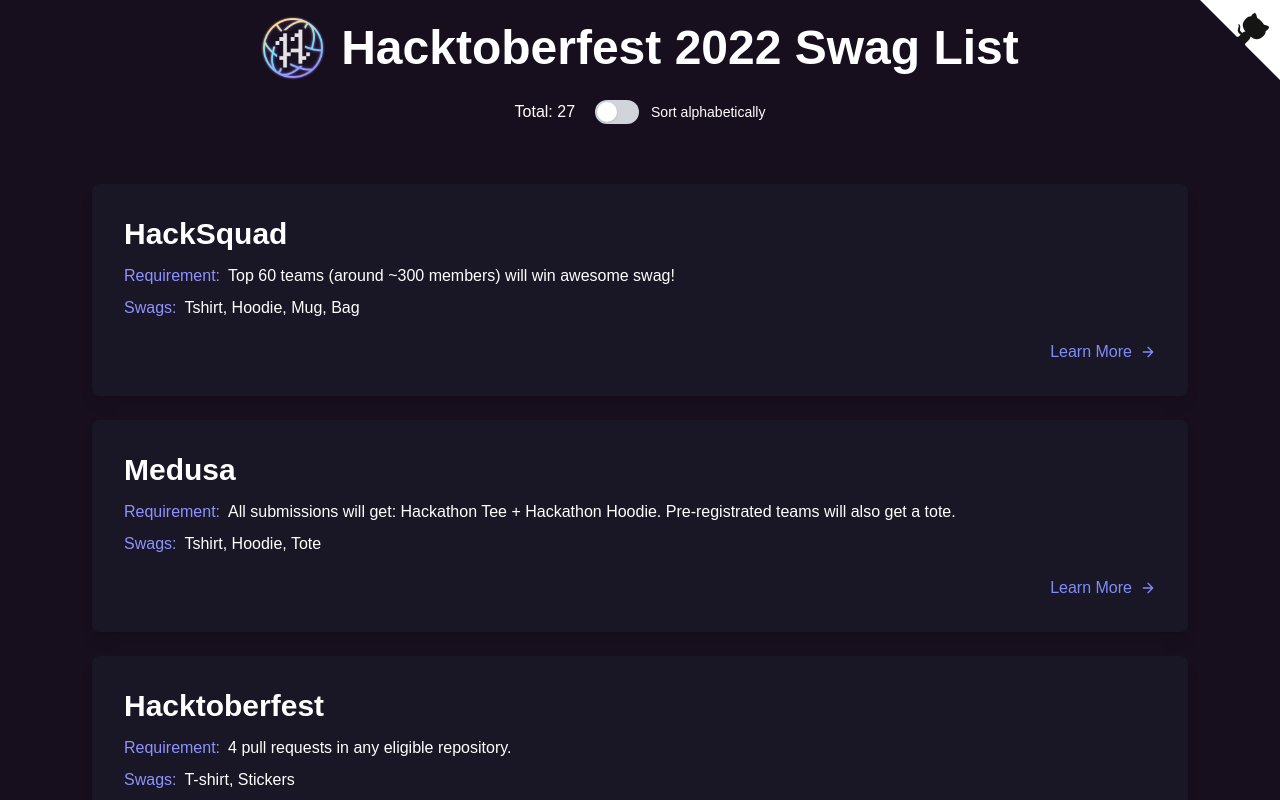
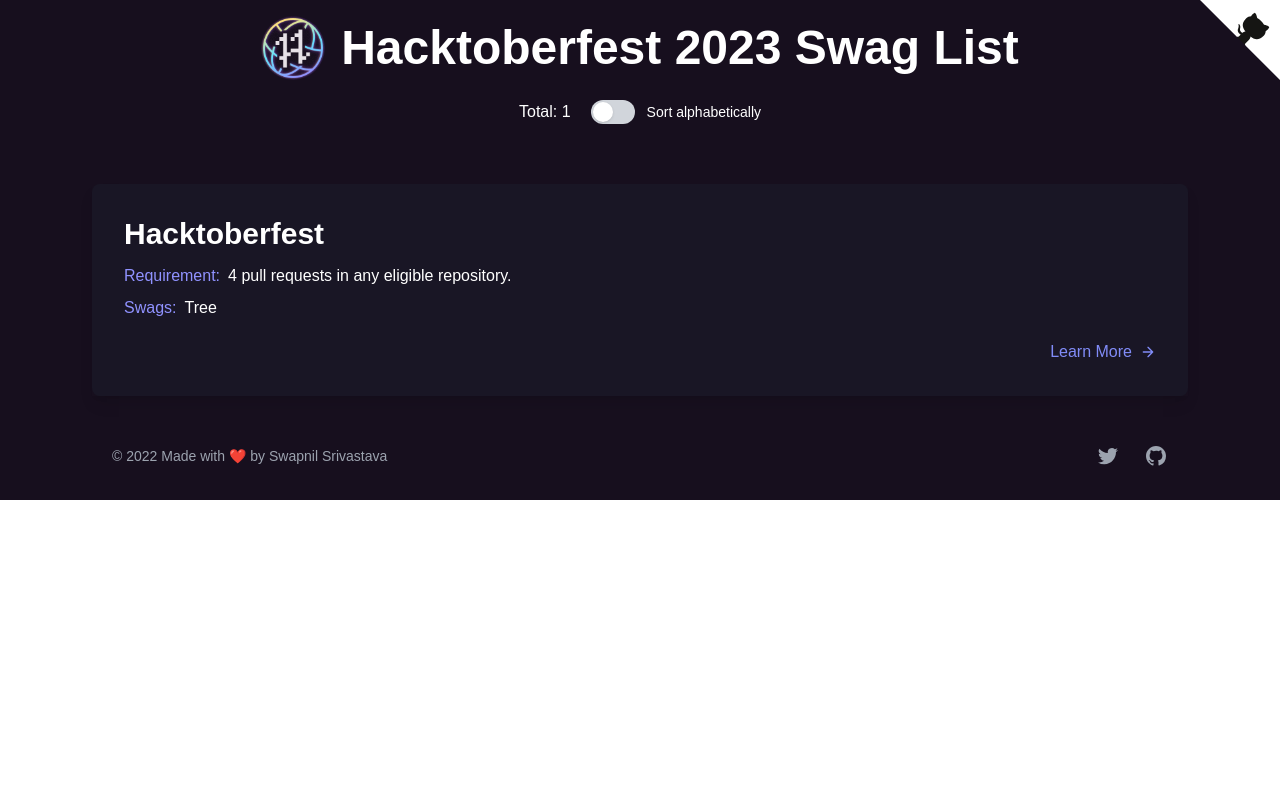
Before and after one commit to swapnilsparsh/hacktoberfest-swag, a Vue app: page / in a window 1280 px wide. Shown: the top 800 px of the page. Built offline with nearby package versions, Linux system fonts and the light colour scheme.

Commit message:
2023 Hacktoberfest added, 2022 removed

```diff
--- a/src/App.vue
+++ b/src/App.vue
@@ -1,6 +1,7 @@
 <script>
 import { computed, ref } from "vue";
-import data from "./data.json";
+// import data from "./data.json";
+import data from "./data/data-2023.json";
 import Twitter from "./components/Twitter.vue";
 import GitHub from "./components/GitHub.vue";
 import GitHubSVG from "./components/GitHubSVG.vue";
@@ -28,42 +29,66 @@ export default {
     <section class="max-w-6xl p-4 mx-auto">
       <!-- header  -->
       <section class="flex flex-wrap justify-center gap-4 mb-5">
-        <img src="../public/image/Symbol.jpg" class="object-cover w-16 h-16 rounded-full" />
-        <h1 class="mt-2 text-4xl md:text-5xl font-semibold text-center text-white">
-          Hacktoberfest 2022 Swag List
+        <img
+          src="../public/image/Symbol.jpg"
+          class="object-cover w-16 h-16 rounded-full"
+        />
+        <h1
+          class="mt-2 text-4xl font-semibold text-center text-white md:text-5xl"
+        >
+          Hacktoberfest 2023 Swag List
         </h1>
       </section>
-      <a class="github-corner" href="https://github.com/swapnilsparsh/hacktoberfest-swag" target="_blank"
-        rel="noopener">
+      <a
+        class="github-corner"
+        href="https://github.com/swapnilsparsh/hacktoberfest-swag"
+        target="_blank"
+        rel="noopener"
+      >
         <GitHubSVG />
       </a>
       <!-- toggle -->
       <div class="flex flex-col items-center justify-center mx-auto mb-6">
         <div class="flex items-center justify-center mx-auto mb-6">
-          <h2 class="text-white mr-5">Total: {{ links.length }}</h2>
-          <button type="button" aria-pressed="false" aria-labelledby="toggleLabel"
+          <h2 class="mr-5 text-white">Total: {{ links.length }}</h2>
+          <button
+            type="button"
+            aria-pressed="false"
+            aria-labelledby="toggleLabel"
             class="relative inline-flex flex-shrink-0 h-6 transition-colors duration-200 ease-in-out border-2 border-transparent rounded-full cursor-pointer w-11 focus:outline-none focus:ring-2 focus:ring-offset-2 focus:ring-indigo-500"
-            :class="checked ? 'bg-psybeam' : 'bg-gray-300'" @click="checked = !checked">
+            :class="checked ? 'bg-psybeam' : 'bg-gray-300'"
+            @click="checked = !checked"
+          >
             <span class="sr-only">Use setting</span>
-            <span aria-hidden="true"
+            <span
+              aria-hidden="true"
               class="inline-block w-5 h-5 transition duration-200 ease-in-out transform bg-white rounded-full shadow ring-0"
-              :class="checked ? 'translate-x-5' : 'translate-x-0'"></span>
+              :class="checked ? 'translate-x-5' : 'translate-x-0'"
+            ></span>
           </button>
           <span class="ml-3" id="toggleLabel">
-            <span class="text-sm font-medium text-white">Sort alphabetically</span>
+            <span class="text-sm font-medium text-white"
+              >Sort alphabetically</span
+            >
           </span>
         </div>
       </div>
       <!-- list -->
       <ul class="gap-4 mx-auto mb-5">
-        <li v-for="link in links" :key="link.href" class="p-3 w-full h-full">
+        <li v-for="link in links" :key="link.href" class="w-full h-full p-3">
           <div class="shadow-lg hover:shadow-xl">
-            <div class="flex rounded-lg h-full bg-gray-800 bg-opacity-30 p-8 flex-col hover:bg-opacity-50">
+            <div
+              class="flex flex-col h-full p-8 bg-gray-800 rounded-lg bg-opacity-30 hover:bg-opacity-50"
+            >
               <div class="flex items-center mb-3">
-                <!-- <h2 class="text-white text-lg title-font font-medium">Shooting Stars</h2> -->
-                <a class="text-3xl font-semibold text-white" :href="link.org" target="_blank" rel="noopener">{{
-                link.text
-                }}</a>
+                <!-- <h2 class="text-lg font-medium text-white title-font">Shooting Stars</h2> -->
+                <a
+                  class="text-3xl font-semibold text-white"
+                  :href="link.org"
+                  target="_blank"
+                  rel="noopener"
+                  >{{ link.text }}</a
+                >
               </div>
               <div class="flex flex-wrap justify-start mb-2">
                 <h2 class="pr-2 text-psybeam">Requirement:</h2>
@@ -73,11 +98,22 @@ export default {
                 <h2 class="pr-2 text-psybeam">Swags:</h2>
                 <h3 class="text-white">{{ link.swags }}</h3>
               </div>
-              <div class="flex-grow self-end">
-                <a class="mt-3 text-indigo-400 inline-flex items-center hover:text-blue-400" :href="link.href"
-                  target="_blank" rel="noopener">Learn More
-                  <svg fill="none" stroke="currentColor" stroke-linecap="round" stroke-linejoin="round" stroke-width="2"
-                    class="w-4 h-4 ml-2" viewBox="0 0 24 24">
+              <div class="self-end flex-grow">
+                <a
+                  class="inline-flex items-center mt-3 text-indigo-400 hover:text-blue-400"
+                  :href="link.href"
+                  target="_blank"
+                  rel="noopener"
+                  >Learn More
+                  <svg
+                    fill="none"
+                    stroke="currentColor"
+                    stroke-linecap="round"
+                    stroke-linejoin="round"
+                    stroke-width="2"
+                    class="w-4 h-4 ml-2"
+                    viewBox="0 0 24 24"
+                  >
                     <path d="M5 12h14M12 5l7 7-7 7"></path>
                   </svg>
                 </a>
@@ -88,16 +124,26 @@ export default {
       </ul>
       <!-- footer -->
       <footer>
-        <div class="px-4 py-4 mx-auto max-w-7xl sm:px-6 md:flex md:items-center md:justify-between lg:px-8">
+        <div
+          class="px-4 py-4 mx-auto max-w-7xl sm:px-6 md:flex md:items-center md:justify-between lg:px-8"
+        >
           <div class="flex justify-center space-x-6 md:order-2">
-            <a href="https://twitter.com/swapnilsparsh" class="text-gray-400 hover:text-white" target="_blank"
-              rel="noopener">
+            <a
+              href="https://twitter.com/swapnilsparsh"
+              class="text-gray-400 hover:text-white"
+              target="_blank"
+              rel="noopener"
+            >
               <span class="sr-only">Twitter</span>
               <Twitter />
             </a>
 
-            <a href="https://github.com/swapnilsparsh" class="text-gray-400 hover:text-white" target="_blank"
-              rel="noopener">
+            <a
+              href="https://github.com/swapnilsparsh"
+              class="text-gray-400 hover:text-white"
+              target="_blank"
+              rel="noopener"
+            >
               <span class="sr-only">GitHub</span>
               <GitHub />
             </a>
@@ -120,7 +166,6 @@ export default {
 }
 
 @keyframes octocat-wave {
-
   0%,
   100% {
     transform: rotate(0);
--- /dev/null
+++ b/src/data/data-2023.json
@@ -0,0 +1,9 @@
+[
+  {
+    "org": "https://www.digitalocean.com/",
+    "text": "Hacktoberfest",
+    "description": "4 pull requests in any eligible repository.",
+    "swags": "Tree",
+    "href": "https://hacktoberfest.com/"
+  }
+]
```
Also changed, not shown: src/data/data-2022.json (renamed from src/data.json), 1 other file (tests, documents, lock files or other folders).
